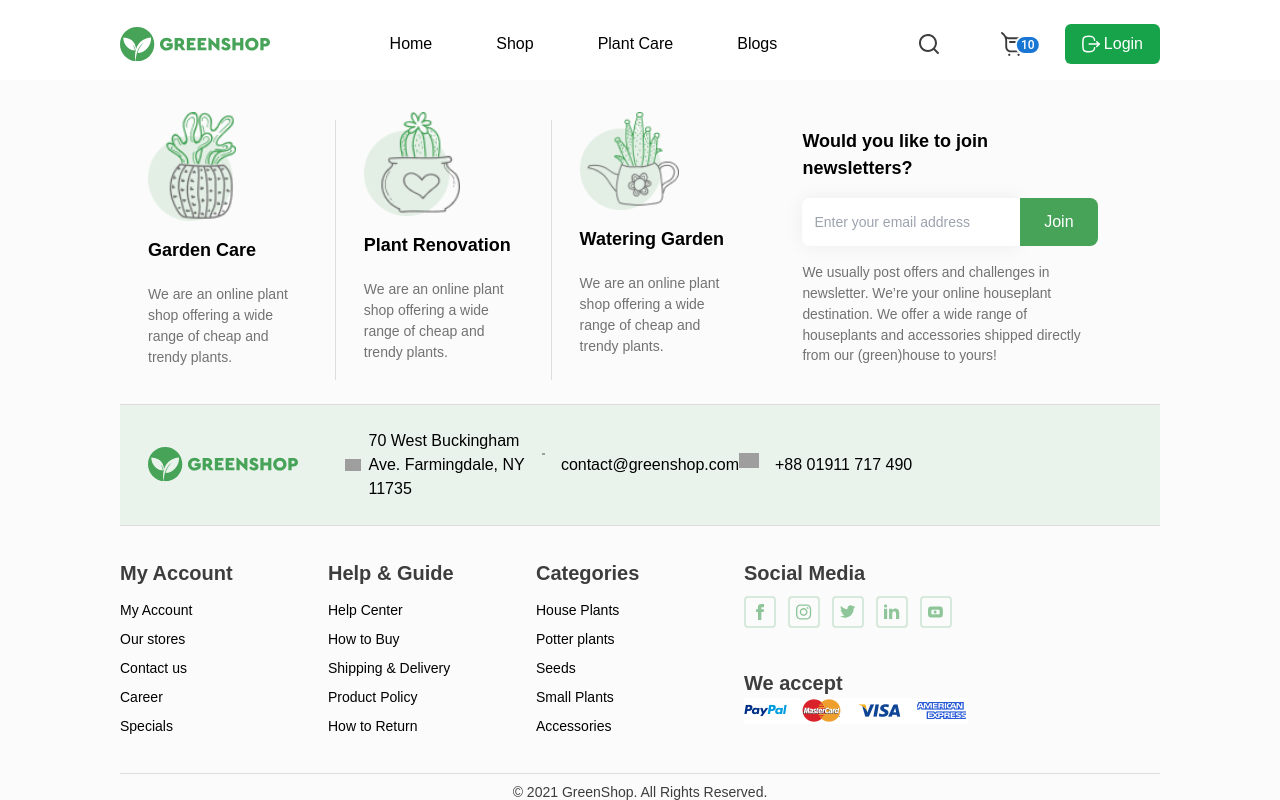
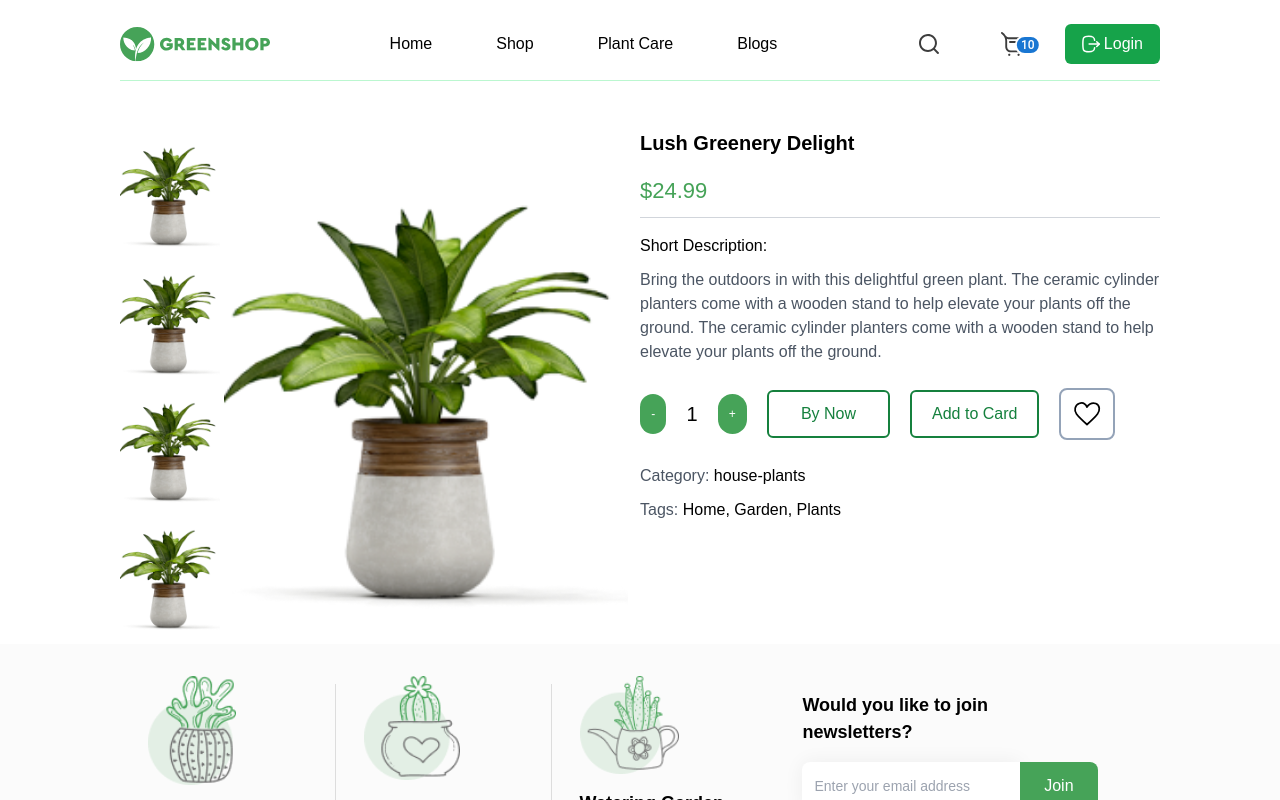
Before and after one commit to YahyobekRahimov/greenshop, a React (Vite) app: page /shop/1 in a window 1280 px wide. Shown: the top 800 px of the page. Built offline with nearby package versions, Linux system fonts and the light colour scheme; grey boxes are pictures that could not be loaded; a web font is replaced by a local one.

Commit message:
added navigating to product details with a click on card

```diff
--- a/src/App.jsx
+++ b/src/App.jsx
@@ -24,10 +24,7 @@ function App() {
          <Header />
          <Routes>
             <Route path="/" element={<Home />} />
-            <Route
-               path="/shop/product/:id"
-               element={<ProductView />}
-            />
+            <Route path="/shop/:id" element={<ProductView />} />
             <Route path="/shop/cart" element={<ProductCart />} />
             <Route
                path="/shop/checkout"
--- a/src/pages/Home/Products.jsx
+++ b/src/pages/Home/Products.jsx
@@ -5,13 +5,19 @@ import data from "/data/data.json";
 import { Divider } from "@mui/material";
 import { addAllLikedProducts } from "../../redux/likedProductsSlice";
 import Plant5 from "/src/images/plant5.png";
+import { useNavigate } from "react-router-dom";
 
 export default function Products() {
+   const navigate = useNavigate();
    const dispatch = useDispatch();
    let products = data.slice(38);
    let likedProducts =
       JSON.parse(localStorage.getItem("likedProducts")) || [];
    dispatch(addAllLikedProducts(likedProducts));
+   function handleCardClick(product, PlantImage) {
+      let PRODUCT = { ...product, image: PlantImage };
+      navigate(`/shop/${PRODUCT.id}`, { state: { key: PRODUCT } });
+   }
    function returnState(product) {
       if (!(likedProducts.length > 1)) {
          return false;
@@ -39,6 +45,7 @@ export default function Products() {
                <div
                   key={product.id}
                   className="cursor-pointer shadow-custom w-[17rem] px-6 py-6 rounded-lg bg-softBackground hover:scale-105 duration-200"
+                  onClick={() => handleCardClick(product, Plant5)}
                >
                   <img
                      className="w-[14rem] h-[14rem] object-cover mb-3 border-2 border-solid rounded-lg bg-white"
--- a/src/pages/PlantCare.jsx
+++ b/src/pages/PlantCare.jsx
@@ -3,9 +3,7 @@ import Container from "../components/Container";
 export default function PlantCare() {
    return (
       <Container>
-         <div>
-            <ProductDetails />
-         </div>
+         <div></div>
       </Container>
    );
 }
--- a/src/pages/ProductView.jsx
+++ b/src/pages/ProductView.jsx
@@ -5,21 +5,26 @@ import data from "/data/data.json";
 import { useState } from "react";
 import LikeIcon from "../components/LikeIcon";
 import PlantImage from "/src/images/plant13.png";
+import Container from "../components/Container";
 
 export default function ProductDetails() {
+   const location = useLocation();
+   const id = location.pathname.trim().slice(6);
+   const index = data.findIndex((product) => product.id == id);
+   const ProductData = data[index];
    const [counter, setCounter] = useState(1);
-   const ProdoctData = data[0];
-   function dicriment() {
+   function decrement() {
       if (counter == 1) {
          return;
       }
       setCounter(counter - 1);
    }
-   function incriment() {
+   function increment() {
       setCounter(counter + 1);
    }
 
    return (
+      <Container>
          <div className="flex mt-12">
             <div className="w-[10%]">
                <img className="w-[6.25rem]" src={PlantImage} alt="" />
@@ -36,21 +41,21 @@ export default function ProductDetails() {
             </div>
             <div className="w-[50%]">
                <h1 className="text-[1.25rem] font-bold mb-[1rem]">
-               {ProdoctData.name}
+                  {ProductData.name}
                </h1>
                <h3 className="text-[1.375rem] text-primary mb-[0.625rem]">
-               ${ProdoctData.price}
+                  ${ProductData.price}
                </h3>
                <div className="mb-[1rem] w-[100%] h-[0.3px] bg-gray-300"></div>
                <h2 className="font-medium text-[1rem] mb-[0.625rem]">
                   Short Description:
                </h2>
                <p className="text-gray-600 mb-[1.5rem]">
-               {ProdoctData.description} The ceramic cylinder planters
-               come with a wooden stand to help elevate your plants
-               off the ground. The ceramic cylinder planters come with
-               a wooden stand to help elevate your plants off the
-               ground.
+                  {ProductData.description} The ceramic cylinder
+                  planters come with a wooden stand to help elevate
+                  your plants off the ground. The ceramic cylinder
+                  planters come with a wooden stand to help elevate
+                  your plants off the ground.
                </p>
                <div className="flex gap-5 mb-[1.5rem] items-center">
                   <button
@@ -61,14 +66,14 @@ export default function ProductDetails() {
                       : "cursor-pointer"
                 }
              `}
-                  onClick={dicriment}
+                     onClick={decrement}
                   >
                      -
                   </button>
                   <h1 className="text-xl">{counter}</h1>
                   <button
                      className="text-xs text-white px-[0.7rem] py-3 bg-primary rounded-full"
-                  onClick={incriment}
+                     onClick={increment}
                   >
                      +
                   </button>
@@ -83,17 +88,18 @@ export default function ProductDetails() {
                <h2 className=" text-gray-600 mb-[0.625rem]">
                   Category:{" "}
                   <span className="text-black">
-                  {ProdoctData.categories}
+                     {ProductData.categories}
                   </span>
                </h2>
                <h2 className=" text-gray-600 ">
                   Tags:{" "}
                   <span className="text-black">
-                  {ProdoctData.tags[0]}, {ProdoctData.tags[1]},{" "}
-                  {ProdoctData.tags[2]}
+                     {ProductData.tags[0]}, {ProductData.tags[1]},{" "}
+                     {ProductData.tags[2]}
                   </span>
                </h2>
             </div>
          </div>
+      </Container>
    );
 }
--- a/src/pages/Shop/Card.jsx
+++ b/src/pages/Shop/Card.jsx
@@ -9,8 +9,10 @@ import { useDispatch, useSelector } from "react-redux";
 import MyPagination from "./MyPagination";
 import { setPagination } from "../../redux/paginationSlice";
 import PlantImage from "/src/images/plant10.png";
+import { useNavigate } from "react-router-dom";
 
 export default function Products(props) {
+   const navigate = useNavigate();
    const { value, filteredProducts } = props;
    const [products, setProducts] = useState(null);
    const page = useSelector((state) => state.paginationSlice);
@@ -60,13 +62,19 @@ export default function Products(props) {
       setProducts(data.slice(start, end));
       dispatch(setPagination(value));
    }
+   function handleCardClick(product, PlantImage) {
+      let PRODUCT = { ...product, image: PlantImage };
+      navigate(`/shop/${PRODUCT.id}`, { state: { key: PRODUCT } });
+   }
+
    return (
       <>
-         <div className="grid grid-cols-4 justify-items-center gap-y-16 pt-10 pb-10">
+         <div className="grid grid-cols-4 justify-items-center gap-y-16 pt-10 pb-10 cursor-pointer">
             {result.map((product) => (
                <div
                   key={product.id}
                   className="cursor-pointer shadow-custom w-[17rem] px-6 py-6 rounded-lg bg-softBackground transition duration-300 transform hover:shadow-lg hover:scale-105"
+                  onClick={() => handleCardClick(product, PlantImage)}
                >
                   <img
                      className="w-[14rem] h-[14rem] object-cover mb-3 transition duration-300 transform hover:scale-110"
```
Lines whose indentation alone changed are shown as unchanged.
